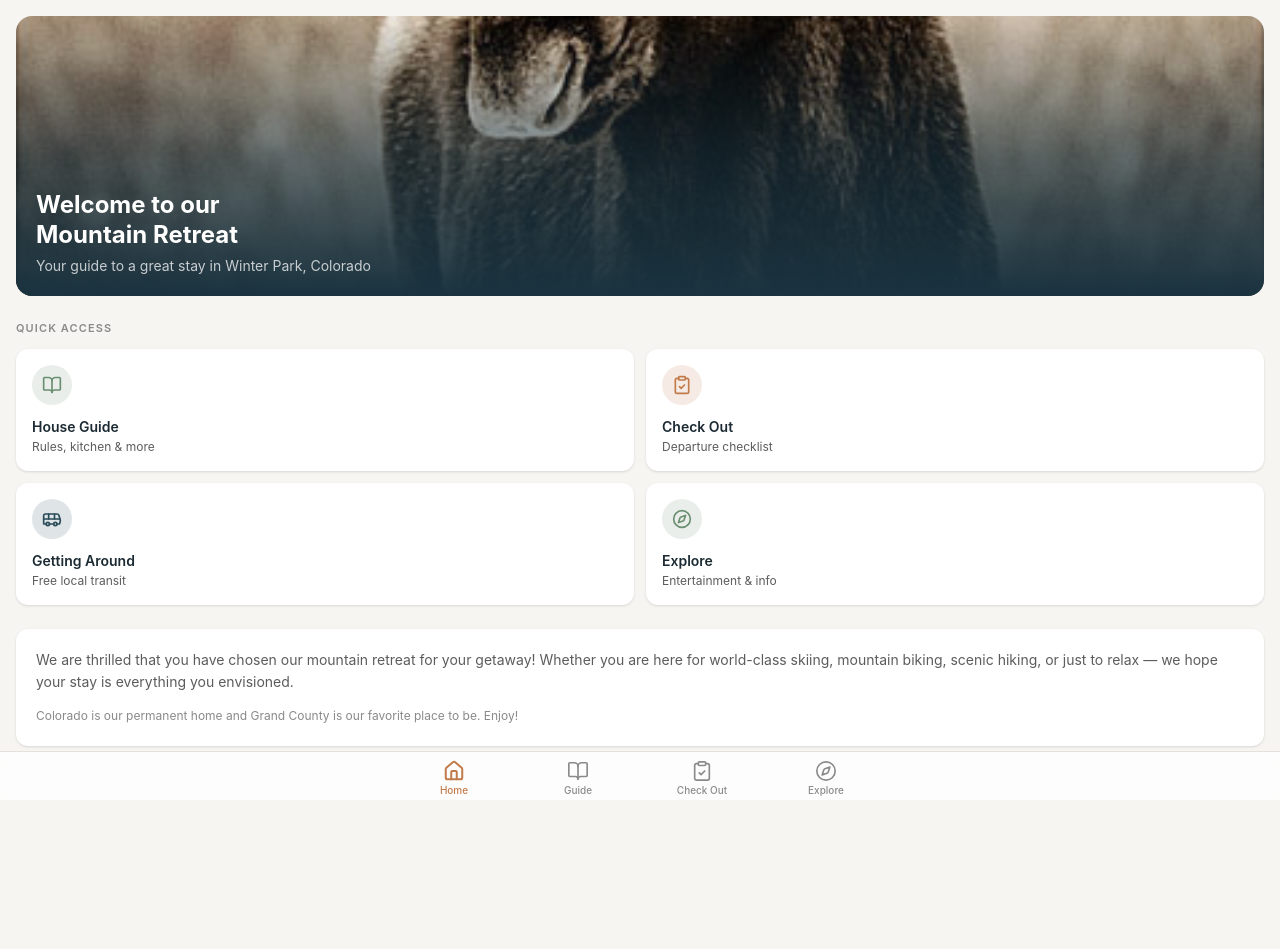
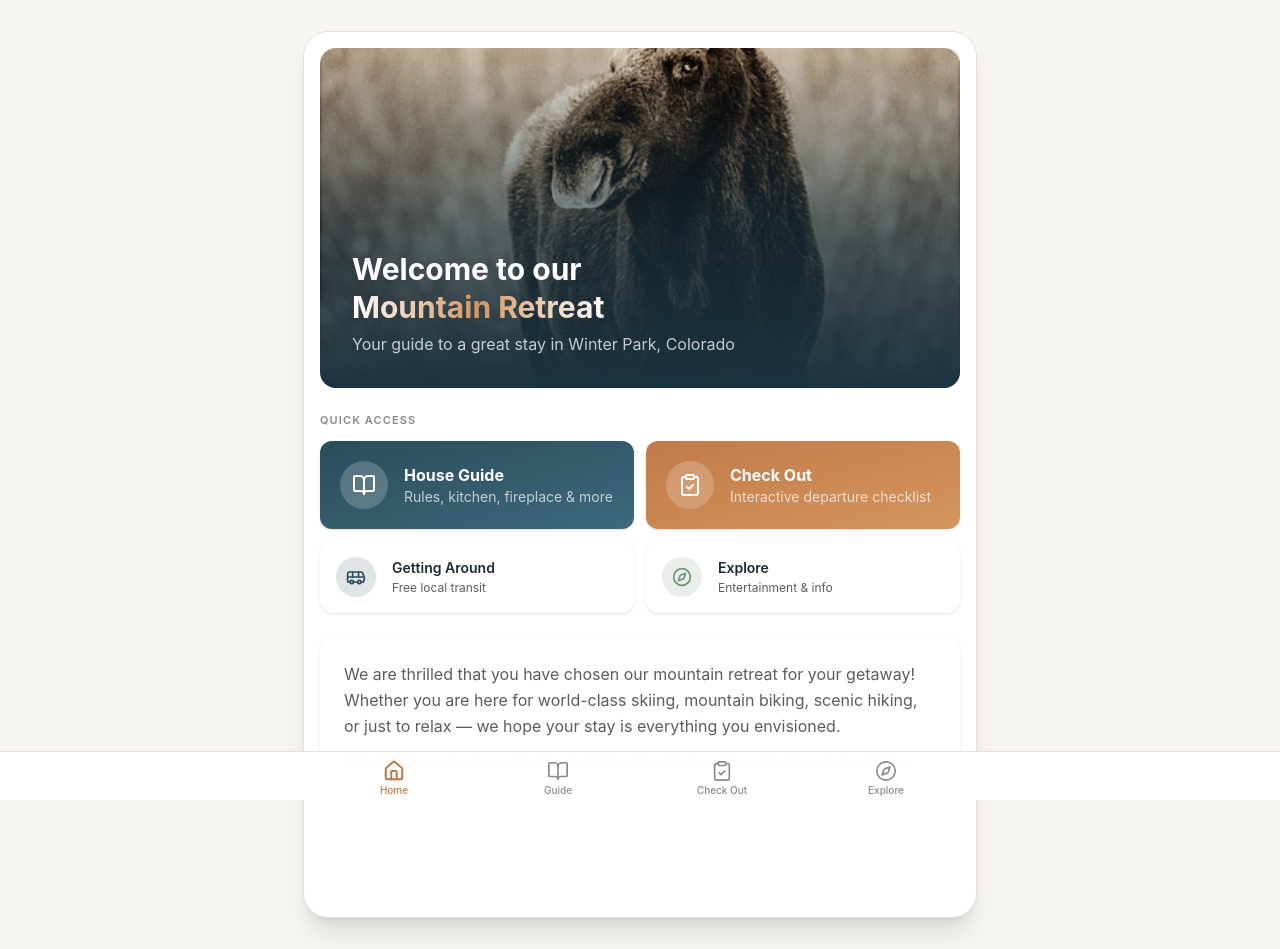
Before and after one commit to kylegibson15/my-vacation-home, a React (Vite) app: page / in a window 1280 px wide. Before the commit the page ends 850 px from the top, so only its background shows below. Built offline with nearby package versions, Linux system fonts and the light colour scheme.

Commit message:
little more pop

```diff
--- a/src/components/AppShell.tsx
+++ b/src/components/AppShell.tsx
@@ -23,7 +23,8 @@ export default function AppShell() {
 
   return (
     <div className="flex min-h-dvh flex-col bg-warm-bg">
-      <main className="flex-1 overflow-y-auto pb-20">
+      {/* Desktop: centered "phone frame" with subtle shadow */}
+      <main className="mx-auto w-full max-w-2xl flex-1 overflow-y-auto pb-20 md:my-8 md:rounded-3xl md:bg-warm-surface md:pb-24 md:shadow-xl md:ring-1 md:ring-warm-border">
         <AnimatePresence mode="wait">
           <motion.div
             key={location.pathname}
@@ -37,15 +38,16 @@ export default function AppShell() {
         </AnimatePresence>
       </main>
 
-      <nav className="fixed inset-x-0 bottom-0 z-50 border-t border-warm-border bg-white/80 backdrop-blur-xl pb-[env(safe-area-inset-bottom)]">
-        <div className="mx-auto flex max-w-lg items-center justify-around px-2 pt-2 pb-1">
+      {/* Bottom nav — constrained to same max-width on desktop */}
+      <nav className="fixed inset-x-0 bottom-0 z-50 border-t border-warm-border bg-white/80 backdrop-blur-xl pb-[env(safe-area-inset-bottom)] md:bg-white/95">
+        <div className="mx-auto flex max-w-2xl items-center justify-around px-2 pt-2 pb-1 md:rounded-b-3xl">
           {tabs.map(({ label, icon: Icon, path }) => {
             const active = isActive(path);
             return (
               <Link
                 key={path}
                 to={path}
-                className={`flex flex-1 flex-col items-center gap-0.5 ${active ? 'text-amber' : 'text-text-tertiary'}`}
+                className={`flex flex-1 flex-col items-center gap-0.5 transition-colors ${active ? 'text-amber' : 'text-text-tertiary hover:text-text-secondary'}`}
               >
                 <Icon size={22} strokeWidth={active ? 2.2 : 1.8} />
                 <span className="text-[10px] font-medium leading-tight">{label}</span>
--- /dev/null
+++ b/src/components/Confetti.tsx
@@ -0,0 +1,78 @@
+import { useEffect, useState } from 'react';
+import { motion, AnimatePresence } from 'framer-motion';
+
+const COLORS = ['#6B8F71', '#C17B4A', '#2B4C5B', '#8BAF91', '#D4955F', '#3D6A7D'];
+const PARTICLE_COUNT = 40;
+
+interface Particle {
+  id: number;
+  x: number;
+  y: number;
+  rotation: number;
+  color: string;
+  size: number;
+  shape: 'circle' | 'rect' | 'star';
+}
+
+function createParticles(): Particle[] {
+  return Array.from({ length: PARTICLE_COUNT }, (_, i) => ({
+    id: i,
+    x: Math.random() * 100,
+    y: 40 + Math.random() * 20,
+    rotation: Math.random() * 360,
+    color: COLORS[Math.floor(Math.random() * COLORS.length)],
+    size: 4 + Math.random() * 6,
+    shape: (['circle', 'rect', 'star'] as const)[Math.floor(Math.random() * 3)],
+  }));
+}
+
+export default function Confetti({ active }: { active: boolean }) {
+  const [particles, setParticles] = useState<Particle[]>([]);
+
+  useEffect(() => {
+    if (active) {
+      setParticles(createParticles());
+      const timer = setTimeout(() => setParticles([]), 2500);
+      return () => clearTimeout(timer);
+    } else {
+      setParticles([]);
+    }
+  }, [active]);
+
+  return (
+    <div className="pointer-events-none fixed inset-0 z-[200] overflow-hidden">
+      <AnimatePresence>
+        {particles.map((p) => (
+          <motion.div
+            key={p.id}
+            initial={{
+              left: `${p.x}%`,
+              top: `${p.y}%`,
+              opacity: 1,
+              scale: 0,
+              rotate: 0,
+            }}
+            animate={{
+              top: `${p.y + 40 + Math.random() * 30}%`,
+              left: `${p.x + (Math.random() - 0.5) * 30}%`,
+              opacity: 0,
+              scale: 1,
+              rotate: p.rotation + (Math.random() - 0.5) * 400,
+            }}
+            transition={{
+              duration: 1.5 + Math.random() * 1,
+              ease: [0.2, 0.8, 0.4, 1],
+            }}
+            className="absolute"
+            style={{
+              width: p.size,
+              height: p.size,
+              backgroundColor: p.color,
+              borderRadius: p.shape === 'circle' ? '50%' : p.shape === 'star' ? '2px' : '1px',
+            }}
+          />
+        ))}
+      </AnimatePresence>
+    </div>
+  );
+}
--- /dev/null
+++ b/src/components/FadeIn.tsx
@@ -0,0 +1,25 @@
+import { ReactNode, useRef } from 'react';
+import { motion, useInView } from 'framer-motion';
+
+interface Props {
+  children: ReactNode;
+  className?: string;
+  delay?: number;
+}
+
+export default function FadeIn({ children, className, delay = 0 }: Props) {
+  const ref = useRef(null);
+  const isInView = useInView(ref, { once: true, margin: '-40px' });
+
+  return (
+    <motion.div
+      ref={ref}
+      className={className}
+      initial={{ opacity: 0, y: 20 }}
+      animate={isInView ? { opacity: 1, y: 0 } : { opacity: 0, y: 20 }}
+      transition={{ duration: 0.5, delay, ease: [0.25, 0.1, 0.25, 1] }}
+    >
+      {children}
+    </motion.div>
+  );
+}
--- a/src/pages/CheckOut.tsx
+++ b/src/pages/CheckOut.tsx
@@ -1,6 +1,8 @@
 import { useCallback, useEffect, useState } from 'react';
 import { motion, AnimatePresence } from 'framer-motion';
 import { Check, CircleCheckBig } from 'lucide-react';
+import FadeIn from '../components/FadeIn';
+import Confetti from '../components/Confetti';
 
 const tasks = [
   {
@@ -58,6 +60,7 @@ function saveChecked(checked: Set<string>) {
 
 export default function CheckOut() {
   const [checked, setChecked] = useState<Set<string>>(() => new Set());
+  const [showConfetti, setShowConfetti] = useState(false);
 
   useEffect(() => {
     setChecked(loadChecked());
@@ -72,6 +75,13 @@ export default function CheckOut() {
         next.add(id);
       }
       saveChecked(next);
+
+      // Trigger confetti when completing all tasks
+      if (next.size === tasks.length) {
+        setShowConfetti(true);
+        setTimeout(() => setShowConfetti(false), 3000);
+      }
+
       return next;
     });
   }, []);
@@ -82,11 +92,13 @@ export default function CheckOut() {
   const allDone = completedCount === totalCount;
 
   return (
-    <div className="min-h-screen bg-warm-bg px-4 py-8 pb-16">
+    <div className="px-4 pt-6 pb-10">
+      <Confetti active={showConfetti} />
+
       {/* Header */}
       <div className="mb-6">
-        <h1 className="text-2xl font-bold text-text-primary">Check Out</h1>
-        <p className="mt-1 text-sm text-text-tertiary">
+        <h1 className="text-2xl font-bold text-text-primary md:text-3xl">Check Out</h1>
+        <p className="mt-1 text-sm text-text-tertiary md:text-base">
           Complete these before you leave
         </p>
       </div>
@@ -95,18 +107,19 @@ export default function CheckOut() {
       <div className="mb-6 flex items-center gap-3">
         <div className="h-2 flex-1 overflow-hidden rounded-full bg-warm-muted">
           <motion.div
-            className="h-full rounded-full bg-gradient-to-r from-sage to-sage-light"
+            className="h-full rounded-full bg-linear-to-r from-sage to-sage-light"
             initial={{ width: 0 }}
             animate={{ width: `${progress * 100}%` }}
             transition={{ duration: 0.4, ease: 'easeOut' }}
           />
         </div>
         <span className="shrink-0 text-xs text-text-tertiary">
-          {completedCount} of {totalCount} complete
+          {completedCount} of {totalCount}
         </span>
       </div>
 
       {/* Checklist card */}
+      <FadeIn>
         <div className="overflow-hidden rounded-2xl bg-warm-surface shadow-sm">
           {tasks.map((task, index) => {
             const isDone = checked.has(task.id);
@@ -122,7 +135,6 @@ export default function CheckOut() {
                 }`}
                 aria-label={`Mark ${task.title} as ${isDone ? 'incomplete' : 'complete'}`}
               >
-              {/* Custom checkbox */}
                 <div
                   className={`mt-0.5 flex h-6 w-6 shrink-0 items-center justify-center rounded-lg border-2 transition-colors ${
                     isDone
@@ -144,7 +156,6 @@ export default function CheckOut() {
                   </AnimatePresence>
                 </div>
 
-              {/* Text content */}
                 <div className="min-w-0 flex-1">
                   <p
                     className={`text-sm font-semibold text-text-primary transition-all ${
@@ -161,6 +172,7 @@ export default function CheckOut() {
             );
           })}
         </div>
+      </FadeIn>
 
       {/* Completion state */}
       <AnimatePresence>
--- a/src/pages/Home.tsx
+++ b/src/pages/Home.tsx
@@ -1,108 +1,125 @@
+import { useRef } from 'react';
 import { Link } from 'react-router-dom';
 import { BookOpen, ClipboardCheck, Bus, Compass } from 'lucide-react';
+import { motion, useScroll, useTransform } from 'framer-motion';
 import { moose } from '../images';
+import FadeIn from '../components/FadeIn';
 
 const BASE = import.meta.env.BASE_URL.replace(/\/$/, '');
 
-const quickAccessCards = [
-  {
-    title: 'House Guide',
-    desc: 'Rules, kitchen & more',
-    icon: BookOpen,
-    to: `${BASE}/guide`,
-    tintBg: 'bg-sage/15',
-    tintText: 'text-sage',
-  },
-  {
-    title: 'Check Out',
-    desc: 'Departure checklist',
-    icon: ClipboardCheck,
-    to: `${BASE}/check-out`,
-    tintBg: 'bg-amber/15',
-    tintText: 'text-amber',
-  },
-  {
-    title: 'Getting Around',
-    desc: 'Free local transit',
-    icon: Bus,
-    to: `${BASE}/explore`,
-    tintBg: 'bg-slate-brand/15',
-    tintText: 'text-slate-brand',
-  },
-  {
-    title: 'Explore',
-    desc: 'Entertainment & info',
-    icon: Compass,
-    to: `${BASE}/explore`,
-    tintBg: 'bg-sage/15',
-    tintText: 'text-sage',
-  },
-];
+export default function Home() {
+  const heroRef = useRef(null);
+  const { scrollYProgress } = useScroll({
+    target: heroRef,
+    offset: ['start start', 'end start'],
+  });
+  const heroY = useTransform(scrollYProgress, [0, 1], [0, 60]);
+  const heroScale = useTransform(scrollYProgress, [0, 1], [1, 1.08]);
 
-export default function Home() {
   return (
     <div className="space-y-6 pt-4 pb-6">
-      {/* Hero Section */}
-      <div className="mx-4 overflow-hidden rounded-2xl">
-        <div className="relative h-[280px]">
-          <img
+      {/* Hero Section with parallax */}
+      <div ref={heroRef} className="mx-4 overflow-hidden rounded-2xl">
+        <div className="relative h-70 md:h-85">
+          <motion.img
             src={moose}
             alt="Mountain retreat in Winter Park, Colorado"
             className="absolute inset-0 h-full w-full object-cover"
+            style={{ y: heroY, scale: heroScale }}
           />
-          <div className="absolute inset-0 bg-gradient-to-t from-slate-dark via-slate-dark/60 to-transparent" />
-          <div className="absolute inset-x-0 bottom-0 p-5">
-            <h1 className="text-2xl font-bold leading-tight text-white">
+          <div className="absolute inset-0 bg-linear-to-t from-slate-dark via-slate-dark/60 to-transparent" />
+          <div className="absolute inset-x-0 bottom-0 p-5 md:p-8">
+            <h1 className="text-2xl font-bold leading-tight text-white md:text-3xl">
               Welcome to our
               <br />
+              <span className="bg-linear-to-r from-white via-amber-light to-white bg-clip-text text-transparent">
                 Mountain Retreat
+              </span>
             </h1>
-            <p className="mt-1.5 text-sm text-white/75">
+            <p className="mt-1.5 text-sm text-white/75 md:text-base">
               Your guide to a great stay in Winter Park, Colorado
             </p>
           </div>
         </div>
       </div>
 
-      {/* Quick Access Cards */}
-      <div className="px-4">
+      {/* Bento Quick Access Grid */}
+      <FadeIn className="px-4">
         <p className="mb-3 text-[11px] font-semibold uppercase tracking-widest text-text-tertiary">
           Quick Access
         </p>
-        <div className="grid grid-cols-2 gap-3">
-          {quickAccessCards.map(({ title, desc, icon: Icon, to, tintBg, tintText }) => (
+        <div className="grid grid-cols-2 gap-3 sm:grid-cols-4">
+          {/* House Guide — large card */}
           <Link
-              key={title}
-              to={to}
-              className="flex flex-col gap-3 rounded-xl bg-warm-surface p-4 shadow-sm active:scale-[0.98] transition-transform"
+            to={`${BASE}/guide`}
+            className="col-span-2 flex items-center gap-4 rounded-xl bg-linear-to-br from-slate-brand to-slate-light p-5 shadow-sm transition-all active:scale-[0.98] hover:shadow-md sm:col-span-2"
           >
-              <div
-                className={`flex h-10 w-10 items-center justify-center rounded-full ${tintBg}`}
-              >
-                <Icon size={20} className={tintText} strokeWidth={2} />
+            <div className="flex h-12 w-12 items-center justify-center rounded-full bg-white/20">
+              <BookOpen size={24} className="text-white" strokeWidth={2} />
             </div>
             <div>
-                <p className="text-sm font-semibold text-text-primary">{title}</p>
-                <p className="mt-0.5 text-xs text-text-secondary">{desc}</p>
+              <p className="text-base font-bold text-white">House Guide</p>
+              <p className="text-sm text-white/70">Rules, kitchen, fireplace & more</p>
             </div>
           </Link>
-          ))}
+
+          {/* Check Out — large card */}
+          <Link
+            to={`${BASE}/check-out`}
+            className="col-span-2 flex items-center gap-4 rounded-xl bg-linear-to-br from-amber to-amber-light p-5 shadow-sm transition-all active:scale-[0.98] hover:shadow-md sm:col-span-2"
+          >
+            <div className="flex h-12 w-12 items-center justify-center rounded-full bg-white/20">
+              <ClipboardCheck size={24} className="text-white" strokeWidth={2} />
             </div>
+            <div>
+              <p className="text-base font-bold text-white">Check Out</p>
+              <p className="text-sm text-white/70">Interactive departure checklist</p>
             </div>
+          </Link>
+
+          {/* Getting Around — small card */}
+          <Link
+            to={`${BASE}/explore`}
+            className="flex flex-col gap-3 rounded-xl bg-warm-surface p-4 shadow-sm transition-all active:scale-[0.98] hover:shadow-md sm:col-span-2 sm:flex-row sm:items-center sm:gap-4"
+          >
+            <div className="flex h-10 w-10 shrink-0 items-center justify-center rounded-full bg-slate-brand/15">
+              <Bus size={20} className="text-slate-brand" strokeWidth={2} />
+            </div>
+            <div>
+              <p className="text-sm font-semibold text-text-primary">Getting Around</p>
+              <p className="mt-0.5 text-xs text-text-secondary">Free local transit</p>
+            </div>
+          </Link>
+
+          {/* Explore — small card */}
+          <Link
+            to={`${BASE}/explore`}
+            className="flex flex-col gap-3 rounded-xl bg-warm-surface p-4 shadow-sm transition-all active:scale-[0.98] hover:shadow-md sm:col-span-2 sm:flex-row sm:items-center sm:gap-4"
+          >
+            <div className="flex h-10 w-10 shrink-0 items-center justify-center rounded-full bg-sage/15">
+              <Compass size={20} className="text-sage" strokeWidth={2} />
+            </div>
+            <div>
+              <p className="text-sm font-semibold text-text-primary">Explore</p>
+              <p className="mt-0.5 text-xs text-text-secondary">Entertainment & info</p>
+            </div>
+          </Link>
+        </div>
+      </FadeIn>
 
       {/* Welcome Message */}
-      <div className="mx-4 rounded-xl bg-warm-surface p-5 shadow-sm">
-        <p className="text-sm leading-relaxed text-text-secondary">
+      <FadeIn className="mx-4 rounded-xl bg-warm-surface p-5 shadow-sm md:p-6">
+        <p className="text-sm leading-relaxed text-text-secondary md:text-base">
           We are thrilled that you have chosen our mountain retreat for your
           getaway! Whether you are here for world-class skiing, mountain biking,
           scenic hiking, or just to relax — we hope your stay is everything you
           envisioned.
         </p>
-        <p className="mt-3 text-xs leading-relaxed text-text-tertiary">
+        <p className="mt-3 text-xs leading-relaxed text-text-tertiary md:text-sm">
           Colorado is our permanent home and Grand County is our favorite place
           to be. Enjoy!
         </p>
-      </div>
+      </FadeIn>
     </div>
   );
 }
```
Also changed, not shown: src/pages/Explore.tsx (+24 -12 lines), src/pages/Guide.tsx (+10 -8 lines). Lines whose indentation alone changed are shown as unchanged.
